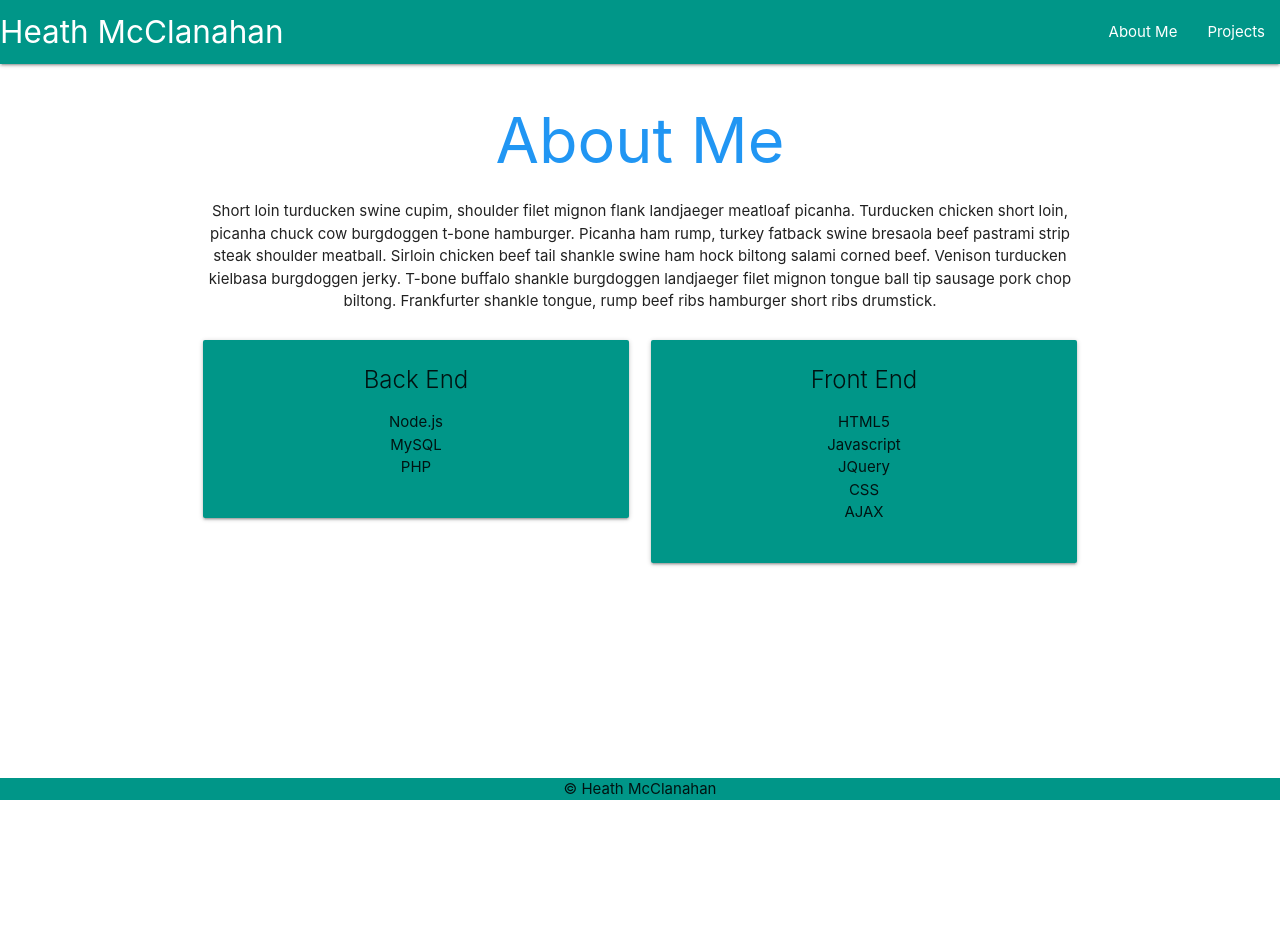
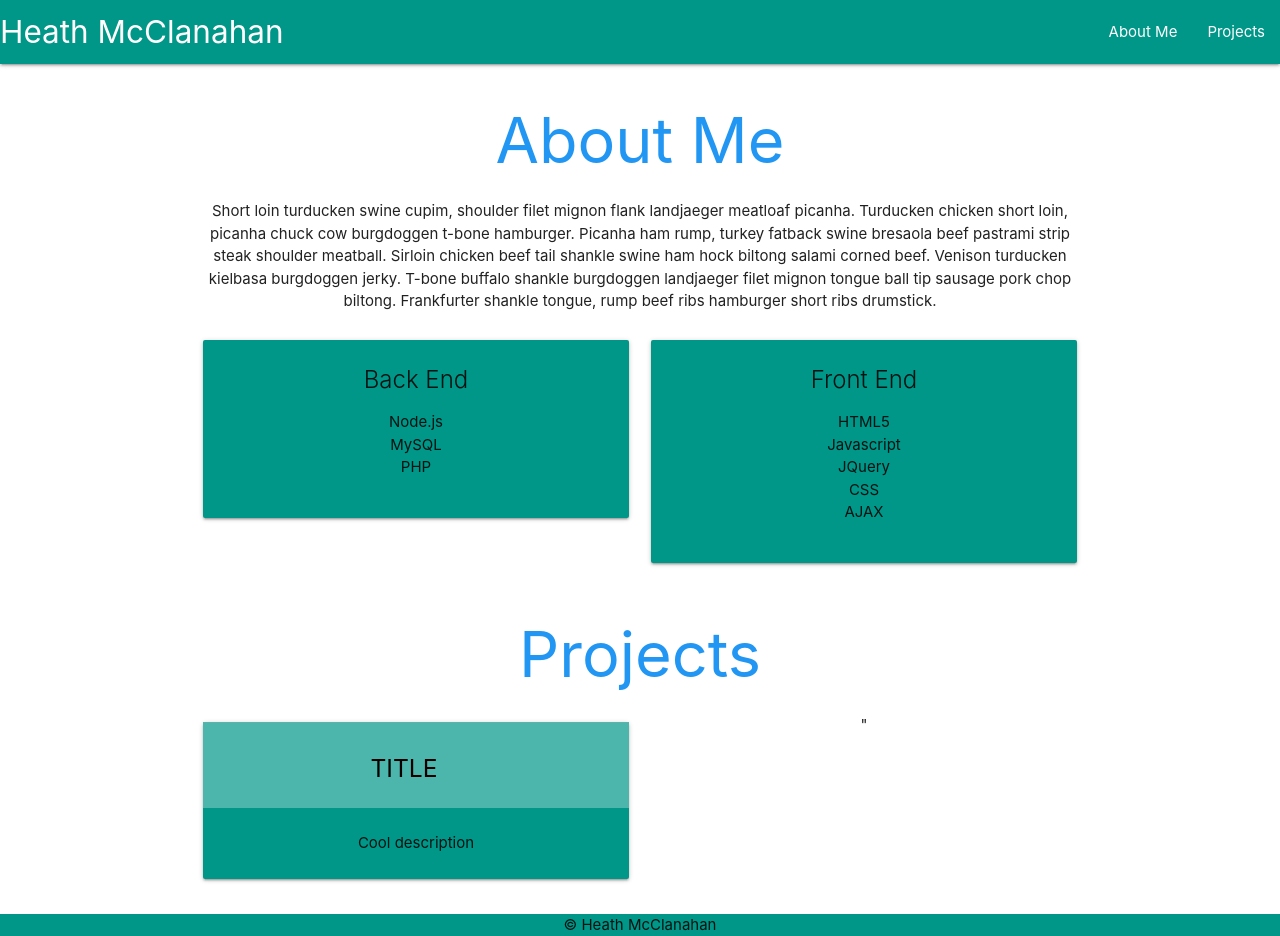
Before and after one commit to Rydralain/portfolio, a plain HTML site: page index.html in a window 1280 px wide. Before the commit the page ends 800 px from the top, so only its background shows below. Drawn offline with nearby package versions, Linux system fonts and the light colour scheme.

Commit message:
Projects HTML & populator function

```diff
--- a/index.html
+++ b/index.html
@@ -42,7 +42,7 @@
                     Short loin turducken swine cupim, shoulder filet mignon flank landjaeger meatloaf picanha. Turducken chicken short loin, picanha chuck cow burgdoggen t-bone hamburger. Picanha ham rump, turkey fatback swine bresaola beef pastrami strip steak shoulder meatball. Sirloin chicken beef tail shankle swine ham hock biltong salami corned beef. Venison turducken kielbasa burgdoggen jerky. T-bone buffalo shankle burgdoggen landjaeger filet mignon tongue ball tip sausage pork chop biltong. Frankfurter shankle tongue, rump beef ribs hamburger short ribs drumstick.
             </div>
             <div class="row center">
-                <div class="col s12 m6 center">
+                <div class="col s12 m6">
                     <div class="card teal">
                         <div class="card-content">
                             <span class="card-title">Back End</span>
@@ -54,7 +54,7 @@
                         </div>
                     </div>
                 </div>
-                <div class="col s12 m6 center">
+                <div class="col s12 m6">
                     <div class="card teal">
                         <div class="card-content">
                             <span class="card-title">Front End</span>
@@ -69,6 +69,10 @@
                     </div>
                 </div>
             </div>
+            <h1 class="header center blue-text darken-3-text">Projects</h1>
+            <div id="projects" class="row center">
+                <!-- js.js will dynamically populate these -->
+            </div>
         </div>
     </main>
     <footer class="footer-copyright  teal">
--- a/js/js.js
+++ b/js/js.js
@@ -9,4 +9,23 @@ $(document).ready(function(){
   $(document).ready(function(){
     $('.scrollspy').scrollSpy();
   });
+
+  printProject("Title", "Cool description", "http://zombievision.net");
 });
+
+const projectList = [];
+
+function printProject(title, description, url){
+  let newProject = '<div class="col s12 m6">'+
+    '<div class="card teal">'+
+        '<div class="card-action teal lighten-2">'+
+            '<h5> <a class="black-text" href="'+url+'">'+title+'</a> </h5>'+
+        '</div>'+
+        '<div class="card-content">'+
+            description+
+        '</div>'+
+    '</div>'+
+  '</div>"'
+
+  $("#projects").append(newProject);
+}
```
